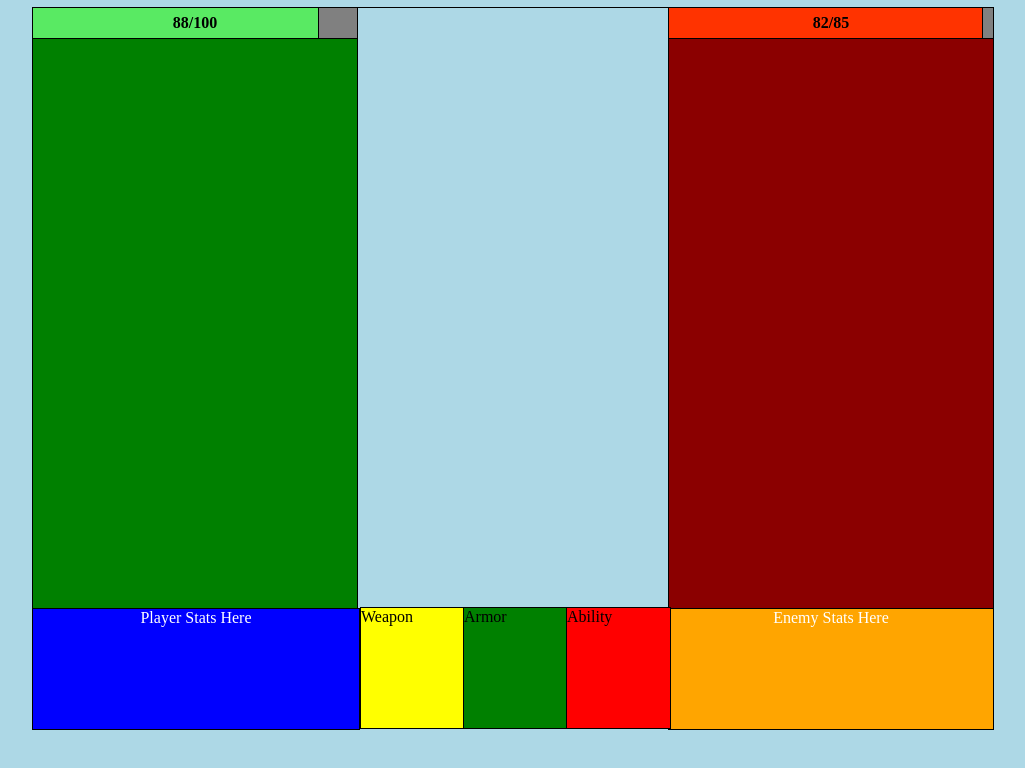
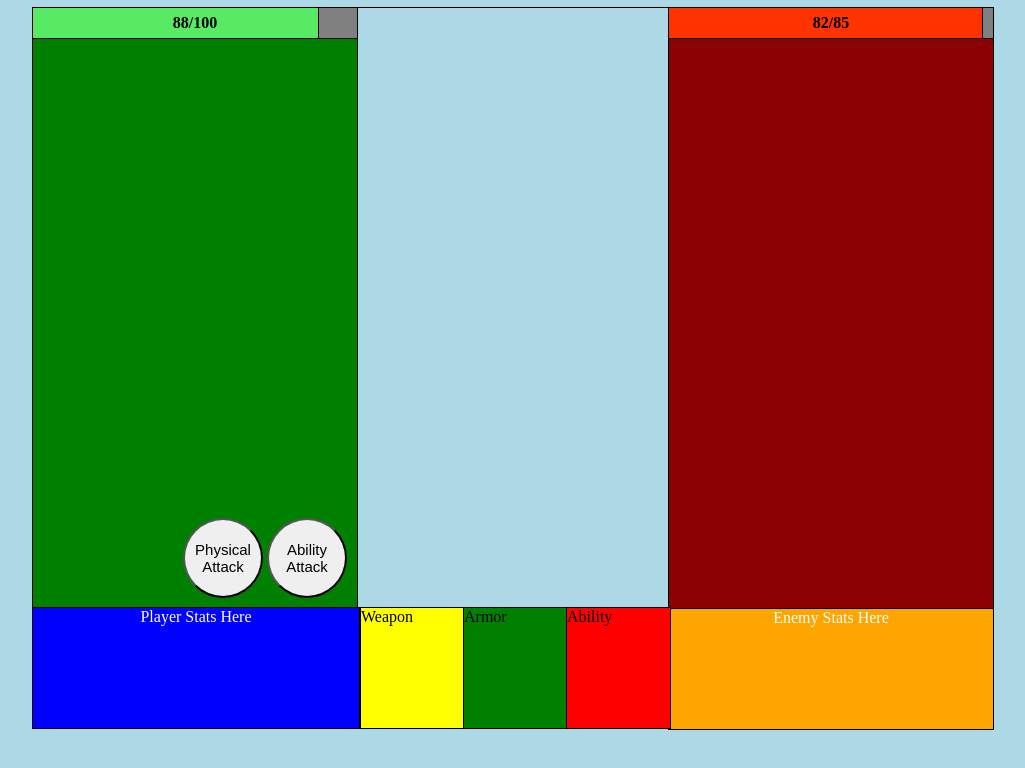
Before and after one commit to MattDuarte1130/Lucky-Dungeon, a plain HTML site: page index.html in a window 1280 px wide. Shown: the whole page, without its empty margins (127-1152 px from the left). Drawn offline with nearby package versions, Linux system fonts and the light colour scheme.

Commit message:
Added attack buttons

```diff
--- a/css/style.css
+++ b/css/style.css
@@ -65,6 +65,25 @@ div {
   background: green;
 }
 
+#playerPhysicalAttack, #playerAbilityAttack{
+  position: relative;
+  height: 80px;
+  width: 80px;
+  top: 480px;
+  border-radius: 50%;
+  left: 150px;
+  cursor: pointer;
+  font-size: 15px;
+}
+
+#playerPhysicalAttack:active, #playerAbilityAttack:active{
+  font-size: 13px;
+}
+
+#playerPhysicalAttack:focus, #playerAbilityAttack:focus{
+  outline: 0;
+}
+
 .enemyContainer{
   position: relative;
   height: 600px;
@@ -102,7 +121,7 @@ div {
 #playerStats {
   height: 120px;
   width: 326px;
-  top: 571px;
+  top: 490px;
   position: relative;
   background: blue;
   text-align: center;
--- a/index.html
+++ b/index.html
@@ -20,6 +20,8 @@
     <div class="healthBarValue"></div>
     <div class="healthBarFill"></div>
   </div>
+  <button id="playerPhysicalAttack">Physical Attack</button>
+  <button id="playerAbilityAttack">Ability Attack</button>
   <div id= "playerStats">Player Stats Here</div>
 </div>
 
```
